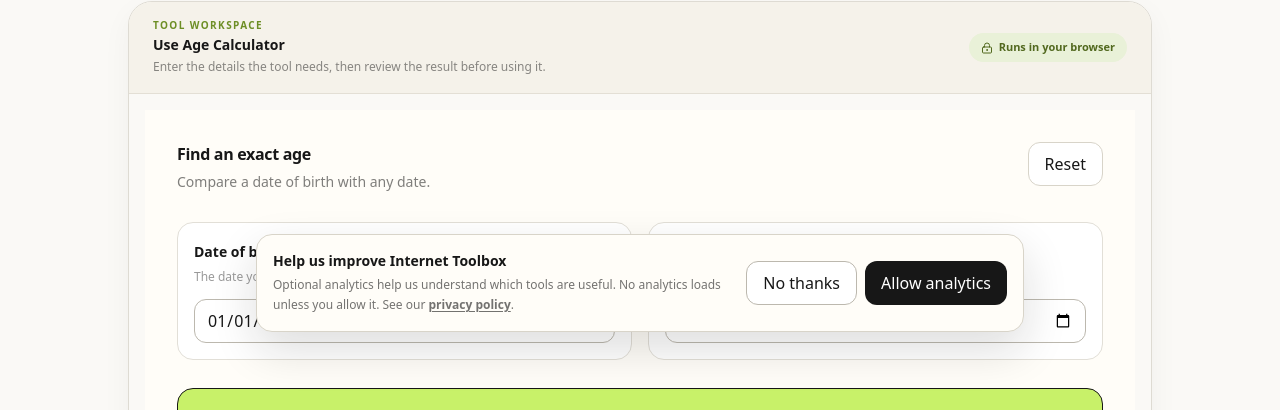
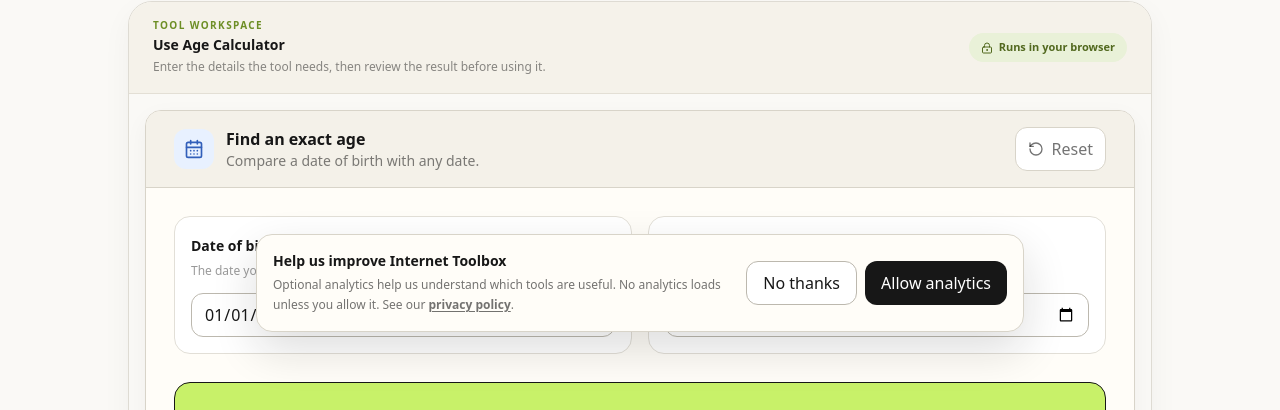
Before and after one commit to factoalbum/internet-toolbox, a Next.js app: page /tools/age-calculator in a window 1280 px wide. Shown: the part 456-866 px from the top of the page. Built offline with nearby package versions, Linux system fonts and the light colour scheme; no server answers.

Commit message:
feat: polish age calculator workspace

```diff
--- a/components/tools/age-calculator.tsx
+++ b/components/tools/age-calculator.tsx
@@ -1,5 +1,6 @@
 "use client";
 
+import { CalendarDays, RotateCcw } from "lucide-react";
 import { useMemo, useState } from "react";
 
 function localDateValue(date = new Date()) {
@@ -48,28 +49,39 @@ export default function AgeCalculator() {
     setEnd(localDateValue());
   };
 
+  const focusRing = "focus:outline-none focus:ring-4 focus:ring-[#c8f169]";
+
   return (
-    <div className="bg-[#fffdf8] p-5 md:p-8">
-      <div className="flex flex-col gap-4 sm:flex-row sm:items-start sm:justify-between">
-        <div>
-          <p className="text-base font-black tracking-[-.02em]">Find an exact age</p>
-          <p className="mt-1 text-sm leading-6 text-black/50">Compare a date of birth with any date.</p>
+    <div className="overflow-hidden rounded-2xl border border-[#d8d4c9] bg-[#fffdf8] shadow-[0_8px_24px_rgba(23,23,23,.045)]">
+      <div className="border-b border-[#d8d4c9] bg-[#f4f1e9] px-5 py-4 md:px-7">
+        <div className="flex items-start justify-between gap-4">
+          <div className="flex min-w-0 items-center gap-3">
+            <span className="flex size-10 shrink-0 items-center justify-center rounded-xl bg-[#e8f1ff] text-[#315fba]" aria-hidden="true">
+              <CalendarDays size={20} />
+            </span>
+            <div className="min-w-0">
+              <p className="font-bold">Find an exact age</p>
+              <p className="text-sm leading-5 text-black/50">Compare a date of birth with any date.</p>
             </div>
-        <button type="button" onClick={reset} className="min-h-11 w-full rounded-xl border border-[#d8d4c9] bg-white px-4 text-sm font-semibold transition hover:border-[#171717] hover:bg-black/[.02] focus:outline-none focus:ring-4 focus:ring-[#c8f169] sm:w-auto" aria-label="Reset age calculator">
-          Reset
+          </div>
+          <button type="button" onClick={reset} className={`flex min-h-11 shrink-0 items-center gap-2 rounded-lg border border-[#d8d4c9] bg-white px-3 text-sm font-bold text-black/55 transition hover:border-[#171717] hover:text-black ${focusRing}`} aria-label="Reset age calculator">
+            <RotateCcw size={16} />
+            <span className="hidden sm:inline">Reset</span>
           </button>
         </div>
+      </div>
 
-      <div className="mt-7 grid gap-4 md:grid-cols-2">
+      <div className="p-5 md:p-7">
+        <div className="grid gap-4 md:grid-cols-2">
           <label className="rounded-2xl border border-[#e2dfd7] bg-white p-4">
             <span className="text-sm font-bold">Date of birth</span>
             <span className="mt-1 block text-xs leading-5 text-black/40">The date you were born.</span>
-          <input id="age-birth-date" type="date" value={birth} max={end} onChange={e => setBirth(e.target.value)} className="mt-3 min-h-12 w-full rounded-xl border border-[#bcb8ae] bg-white px-3 text-base outline-none focus:border-[#171717] focus:ring-2 focus:ring-[#c8f169]" />
+            <input id="age-birth-date" type="date" value={birth} max={end} onChange={e => setBirth(e.target.value)} className={`mt-3 min-h-12 w-full rounded-xl border border-[#bcb8ae] bg-white px-3 text-base outline-none transition focus:border-[#171717] ${focusRing}`} />
           </label>
           <label className="rounded-2xl border border-[#e2dfd7] bg-white p-4">
             <span className="text-sm font-bold">Calculate age on</span>
             <span className="mt-1 block text-xs leading-5 text-black/40">Use today or choose another date.</span>
-          <input id="age-end-date" type="date" value={end} min={birth} onChange={e => setEnd(e.target.value)} className="mt-3 min-h-12 w-full rounded-xl border border-[#bcb8ae] bg-white px-3 text-base outline-none focus:border-[#171717] focus:ring-2 focus:ring-[#c8f169]" />
+            <input id="age-end-date" type="date" value={end} min={birth} onChange={e => setEnd(e.target.value)} className={`mt-3 min-h-12 w-full rounded-xl border border-[#bcb8ae] bg-white px-3 text-base outline-none transition focus:border-[#171717] ${focusRing}`} />
           </label>
         </div>
 
@@ -97,5 +109,6 @@ export default function AgeCalculator() {
 
         <p className="mt-7 border-t border-[#d8d4c9] pt-5 text-xs leading-5 text-black/50">Age uses calendar years, months and days. Total days is calculated from the calendar dates, avoiding daylight-saving-time hour differences.</p>
       </div>
+    </div>
   );
 }
```
Lines whose indentation alone changed are shown as unchanged.
